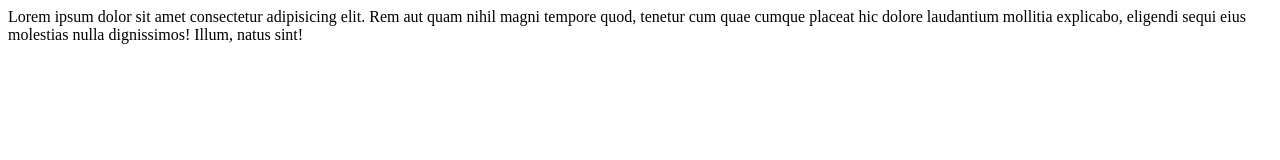
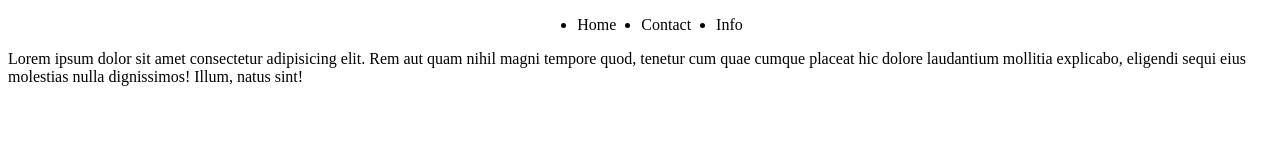
Before and after one commit to ParvSuhagiya/feature, a plain HTML site: page index.html in a window 1280 px wide. Drawn offline with Linux system fonts and the light colour scheme.

Commit message:
added navbar

```diff
--- a/index.html
+++ b/index.html
@@ -6,6 +6,13 @@
     <title>Document</title>
 </head>
 <body>
+    <nav>
+        <ul style="display: flex; justify-content: center; gap: 25px;">
+            <li>Home</li>
+            <li>Contact</li>
+            <li>Info</li>
+        </ul>
+    </nav>
     <div>
         Lorem ipsum dolor sit amet consectetur adipisicing elit. Rem aut quam nihil magni tempore quod, tenetur cum quae cumque placeat hic dolore laudantium mollitia explicabo, eligendi sequi eius molestias nulla dignissimos! Illum, natus sint!
     </div>
```
